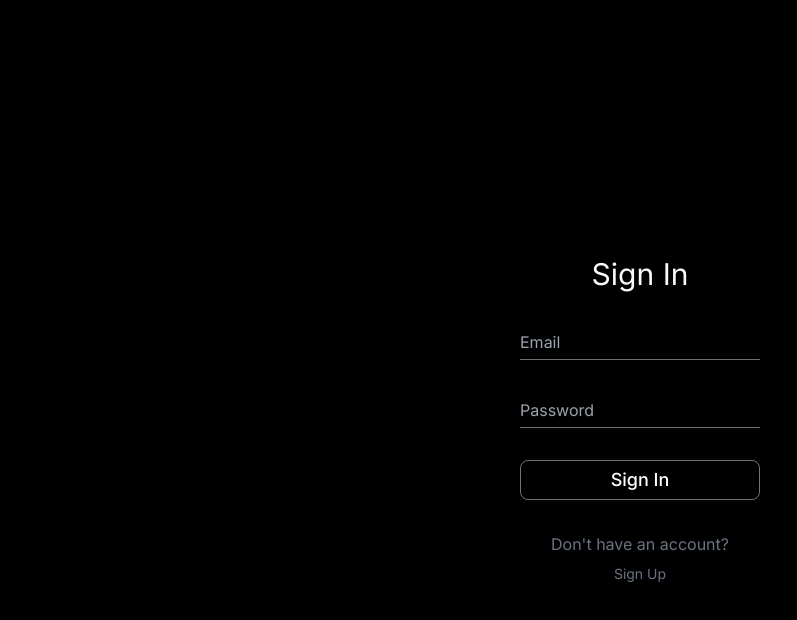
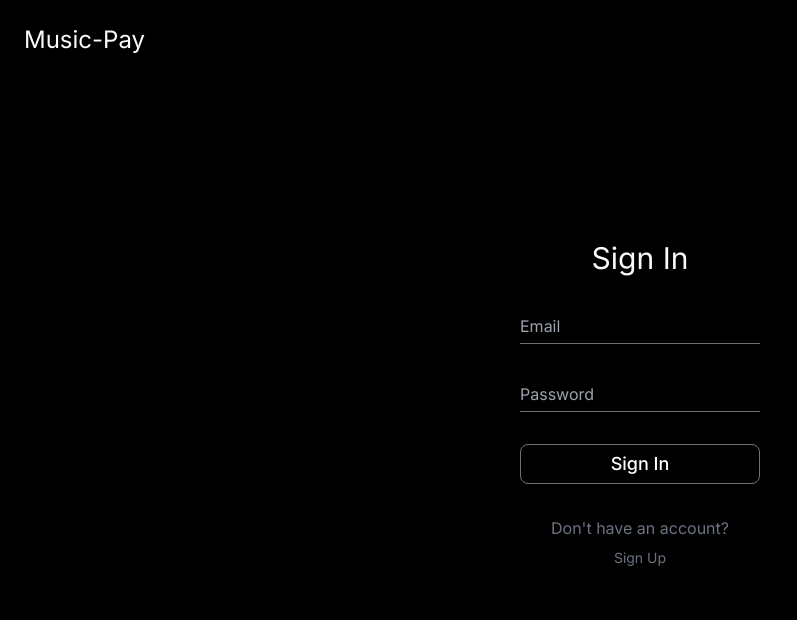
Before and after one commit to MichaelGrinstead/music-pay-v2, a Next.js app: page /sign-in in a window 1280 px wide. Shown: the top 620 px of the page, without its empty margins (0-797 px from the left). Built offline with nearby package versions, Linux system fonts and the light colour scheme; no server answers.

Commit message:
feat: Add display username in Header

```diff
--- a/src/app/layout.tsx
+++ b/src/app/layout.tsx
@@ -19,7 +19,11 @@ export default function RootLayout({
   return (
     <ClerkProvider>
       <html lang="en">
-        <body className={`${inter.className} dark`}> {children}</body>
+        <body className={`${inter.className} dark`}>
+          {" "}
+          <Navbar />
+          {children}
+        </body>
       </html>
     </ClerkProvider>
   );
--- a/src/app/page.tsx
+++ b/src/app/page.tsx
@@ -6,7 +6,6 @@ export default function Home() {
   console.log(user);
   return (
     <main>
-      <Navbar />
       <div className="flex flex-col items-center justify-between p-24 mt-40">
         <h1 className="text-9xl">Music-Pay</h1>
       </div>
--- a/src/components/Navbar.tsx
+++ b/src/components/Navbar.tsx
@@ -1,12 +1,12 @@
+"use client";
 import Link from "next/link";
 import SignOut from "./SignOut";
-import { currentUser } from "@clerk/nextjs";
+import { useUser } from "@clerk/nextjs";
 
-export default async function Navbar() {
-  const user = await currentUser();
-
+export default function Navbar() {
+  const { isSignedIn, user } = useUser();
   return (
-    <nav className="flex flex-row items-center justify-between sticky top-0 h-20 border-b border-white ">
+    <nav className="flex flex-row items-center justify-between sticky top-0 h-20 ">
       <div className="ml-6">
         <Link href={"./"}>
           <h3 className="text-2xl">Music-Pay</h3>
@@ -14,7 +14,7 @@ export default async function Navbar() {
       </div>
       <div className="flex flex-row items-center justify-center gap-4 mr-6">
         <h3 className="text-lg">{user?.username}</h3>
-        <SignOut />
+        {isSignedIn && <SignOut />}
       </div>
     </nav>
   );
--- a/src/components/SignInForm.tsx
+++ b/src/components/SignInForm.tsx
@@ -40,7 +40,7 @@ export default function SignInForm() {
     <FormProvider {...methods}>
       <form
         onSubmit={handleSubmit(login)}
-        className="flex flex-col items-center justify-between p-24 mt-40 gap-8"
+        className="flex flex-col items-center justify-between p-24 mt-16 gap-8"
       >
         <h3 className="text-3xl">Sign In</h3>
         <Input {...register("email")} placeholder="Email" />
--- a/src/components/SignUpForm.tsx
+++ b/src/components/SignUpForm.tsx
@@ -4,7 +4,7 @@ import { Button } from "./Ui/Button";
 import { Input } from "./Ui/Input";
 import { useForm, FormProvider } from "react-hook-form";
 import { useSignUp } from "@clerk/nextjs";
-import { useState } from "react";
+import { useEffect, useState } from "react";
 import { useRouter } from "next/navigation";
 import Link from "next/link";
 
@@ -70,7 +70,7 @@ export default function SignUpForm() {
       {isVerifying ? (
         <form
           onSubmit={handleSubmit(handleVerify)}
-          className="flex flex-col items-center justify-between p-24 mt-48 gap-8"
+          className="flex flex-col items-center justify-between p-24 mt-16 gap-8"
         >
           <h3 className="text-3xl">Verification Code</h3>
           <Input {...register("code")} placeholder="Code" />
@@ -80,7 +80,7 @@ export default function SignUpForm() {
       ) : (
         <form
           onSubmit={handleSubmit(handleSignUp)}
-          className="flex flex-col items-center justify-between p-24 mt-36 gap-8"
+          className="flex flex-col items-center justify-between p-24 mt-16 gap-8"
         >
           <h3 className="text-3xl">Sign Up</h3>
           <Input {...register("username")} placeholder="Username" />
```
